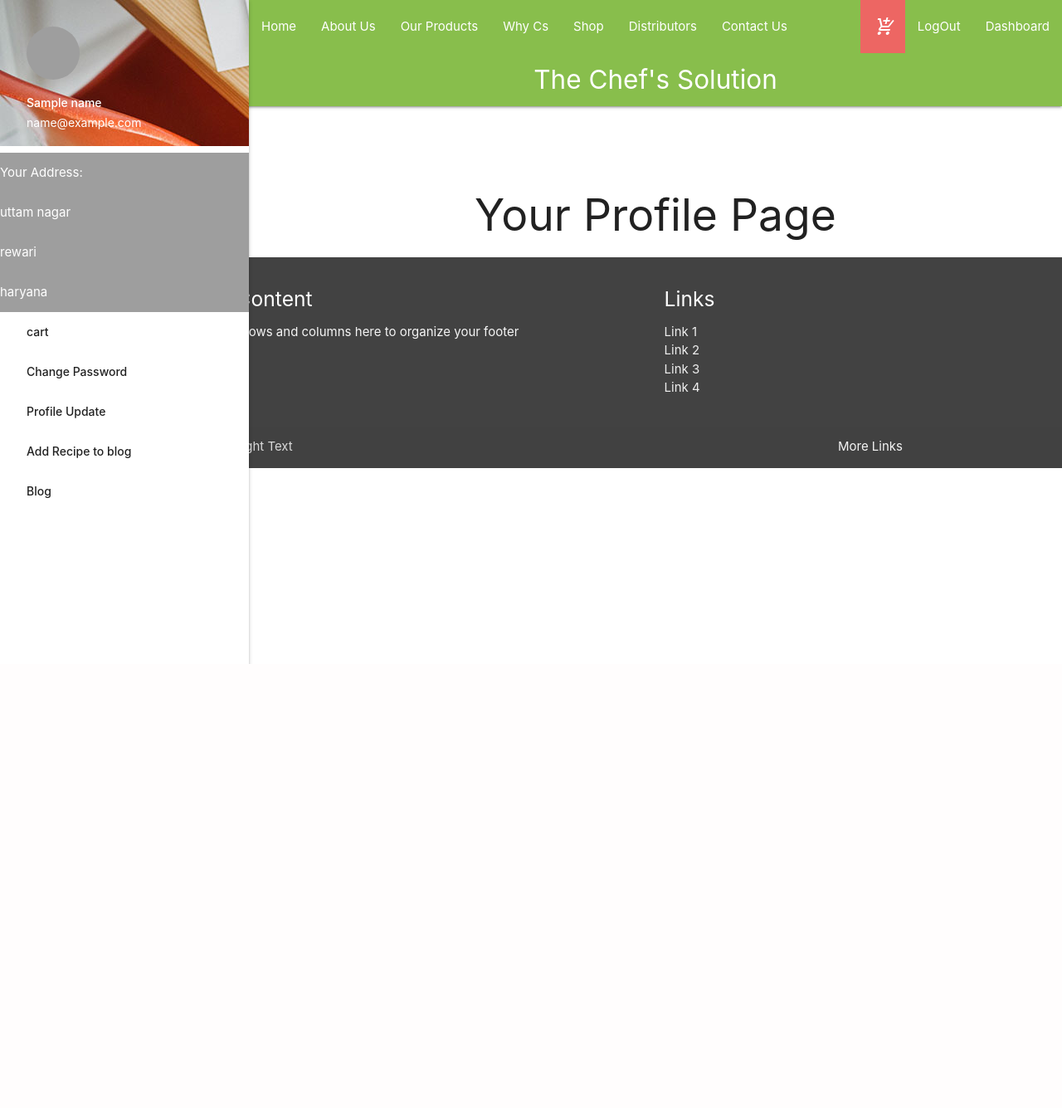
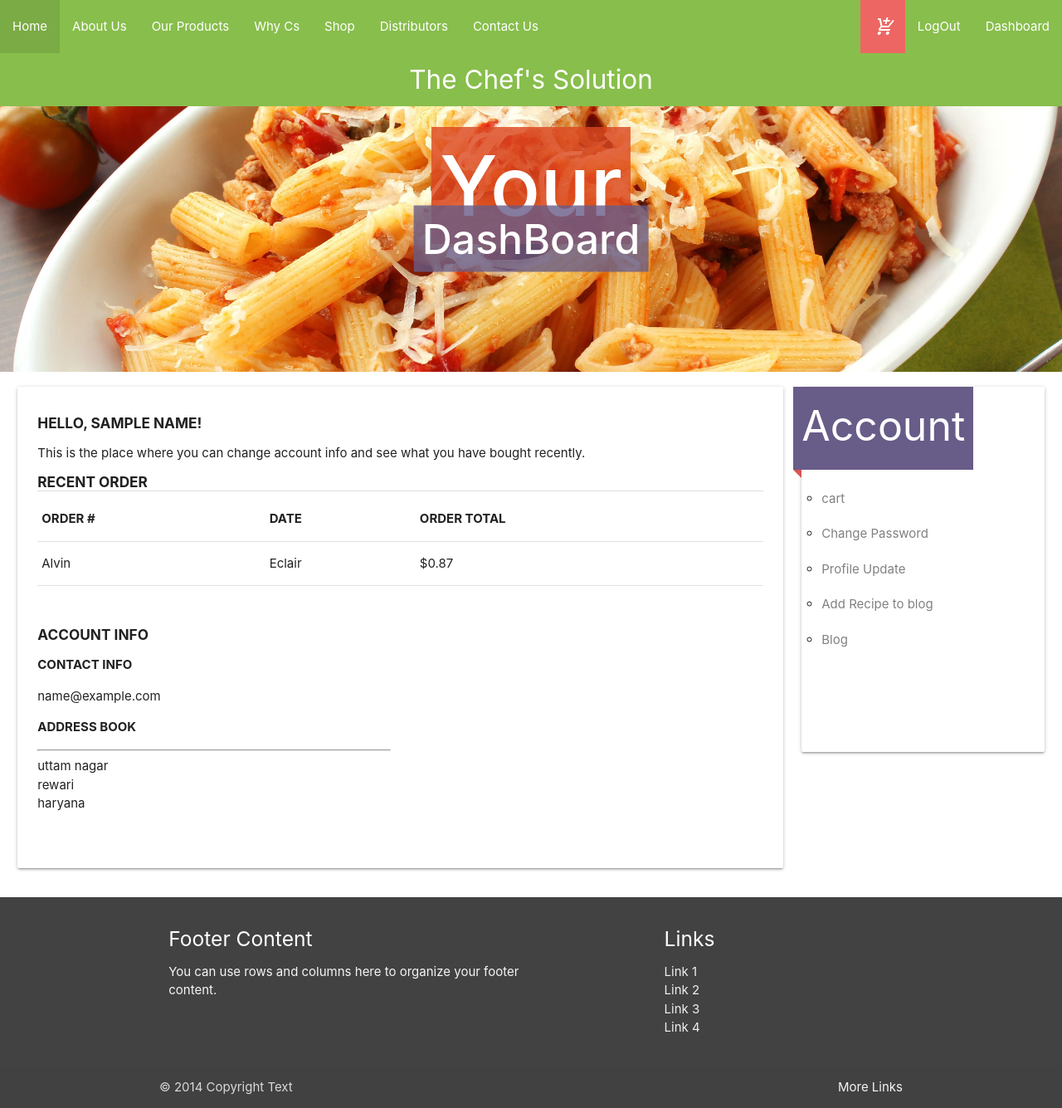
Before and after one commit to nkkumawat/ChefSolutions, a Django app: template templates/customer/profile.html in a window 1280 px wide. Shown: the whole page at 83% size. Before the commit the page ends 800 px from the top, so only its background shows below. Run offline with Django 3.2, Linux system fonts and the light colour scheme; data comes from the database, SQL or seed files in the repository; both versions use the stored data as it was after the commit; tables that the repository leaves empty hold one stand-in row (values such as "Sample post"); the template is opened without the code that fills it: values that come from a table or form of the project are taken from there, most other values are stand-ins (such as "Sample title", 1, 10 or a date in 2020); some web fonts are replaced; grey boxes are pictures that could not be loaded.

Commit message:
profile page style improved

```diff
--- a/static/css/index.css
+++ b/static/css/index.css
@@ -59,8 +59,6 @@
 
 .my-card {
     margin-top: 30px;
-    /* padding-left: 10px; */
-    /* padding-right: 10px; */
 }
 
 .my-card .container{
--- a/static/css/login.css
+++ b/static/css/login.css
@@ -8,14 +8,14 @@
     border-bottom: 2px solid grey;
 }
 
-.login-btn{
+.my-btn{
     background: white;
     color: black;
     border: 1px solid #222222;
     transition: 0.5s;
 }
 
-.login-btn:hover{
+.my-btn:hover{
     background: rgba(237, 101, 99, 0.80);
     color: white;
     border: 1px solid #ed6663;
--- a/static/css/profile.css
+++ b/static/css/profile.css
@@ -1,11 +1,65 @@
-nav,
-.profile-content {
-    padding-left: 300px;
+.profile-container{
+    margin: 10px;
 }
 
-@media only screen and (max-width: 992px) {
-    nav,
-    .profile-content {
-        padding-left: 0;
-    }
+.name{
+    text-transform: uppercase;
+    font-weight: 700;
 }
+
+.sub-heading{
+    font-weight: 700;
+}
+
+.address-field{
+    margin: 0;
+    padding: 0;
+}
+
+.my-btn{
+    margin-top: 10px;
+}
+
+.my-card .contains{
+    position: relative;
+}
+
+.my-card span{
+    position: absolute;
+    top: 0px;
+    left: -10px;
+    height: 100px;
+    font-size: 50px;
+    color: white;
+    background: #685c88;
+    padding: 10px;
+}
+
+.my-card span::after{
+    content: "";
+    position: absolute;
+    left: 0px;
+    top: 100px;
+    width: 10px;
+    border-style: solid;
+    border-width: 5px;
+    border-color: #d95451 #d95451 transparent transparent;
+}
+
+.my-card p{
+    margin-top: 100px;
+    color: #333333;
+}
+
+.my-link>li{
+    list-style-type: circle !important;
+    margin-top: 20px;
+}
+
+.my-link li a{
+    color: grey;
+}
+
+.my-link li a:hover{
+    color: #d95451;
+}
--- a/static/js/profile.js
+++ /dev/null
@@ -1,3 +0,0 @@
-$(document).ready(function() {
-    $(".sidenav").sidenav();
-});
--- a/templates/customer/profile.html
+++ b/templates/customer/profile.html
@@ -2,20 +2,101 @@
 {% load static %}
 
 {% block styles %}
+<link rel="stylesheet" href="{% static 'css/topImage.css' %}">
 <link rel="stylesheet" href="{% static 'css/profile.css' %}">
 {% endblock styles %}
 
 {% block content %}
+<div class="top-image">
+    <div class="first center-align">
+        <span>
+            Your
+        </span>
+    </div>
+    <div class="second center-align">
+        <span>
+            DashBoard
+        </span>
+    </div>
+</div>
 
-{% include "../extends/sidenav.html" %}
+<div class="profile-container">
+    <div class="row">
+        <div class="col s12 m9">
+            <div class="card-panel">
+                <h6 class="name">HELLO, {{name}}!</h6>
+                <p>This is the place where you can change account info and see what you have bought recently.</p>
 
-<div class="profile-content">
-    <h2 class="center-align">Your Profile Page</h2>
+                <h6 style="font-weight: 700; border-bottom: 1px solid #dddddd;">RECENT ORDER</h6>
+                <table>
+                    <thead>
+                    <tr>
+                        <th>ORDER #</th>
+                        <th>DATE</th>
+                        <th>ORDER TOTAL</th>
+                    </tr>
+                    </thead>
+                    <tbody>
+                    <tr>
+                        <td>Alvin</td>
+                        <td>Eclair</td>
+                        <td>$0.87</td>
+                    </tr>
+                    </tbody>
+                </table>
+
+                <div class="row">
+
+                        <div class="col s12 m6">
+                            <h6 class="name" style="margin-top: 50px;">ACCOUNT INFO</h6>
+                            <p class="sub-heading">CONTACT INFO</p>
+                            <p>{{email}}</p>
+
+                            <p class="sub-heading">ADDRESS BOOK</p>
+                            {% if address %}
+                            {% for add in address %}
+                            <hr>
+                            <p class="address-field">{{add.street}}</p>
+                            <p class="address-field">{{add.city}}</p>
+                            <p class="address-field">{{add.state}}</p>
+                            <br>
+                            {% endfor %}
+                            {% else %}
+                            <a class="btn my-btn z-depth-0" href="#">Add a Address</a>
+                            {% endif %}
+
+                        </div>
+
+                </div>
+            </div>
+        </div>
+
+        <div class="col s12 m3">
+
+            <div class="my-card">
+                <div class="card-panel contains">
+
+                    <span>Account</span>
+                    <p>
+                      <ul class="my-link">
+                        <li><a href="{% url 'cart:cart' %}">cart</a></li>
+
+                        <li><a href="{% url 'customer:updatepassword' %}">Change Password</a></li>
+
+                        <li><a href="{% url 'customer:updateprofile' %}">Profile Update</a></li>
+
+                        <li><a href="{% url 'blog:addrecipe' %}">Add Recipe to blog</a></li>
+
+                        <li><a href="{% url 'blog:recipe' %}">Blog</a></li>
+                      </ul>
+                    </p>
+
+                </div>
+            </div>
+
+        </div>
+    </div>
 </div>
 
 
 {% endblock content%}
-
-{% block scripts %}
-<script src="{% static 'js/profile.js' %}"></script>
-{% endblock scripts %}
--- a/templates/customer/signup.html
+++ b/templates/customer/signup.html
@@ -25,7 +25,7 @@
         <p>
             Lorem ipsum dolor sit amet consectetur adipisicing elit. Inventore molestiae ullam placeat nobis nesciunt quos delectus illo, sequi voluptatibus ut, iste earum excepturi veniam, quis non. Ipsa impedit quam error.
         </p>
-        <a class="btn z-depth-0 login-btn" href="{% url 'customer:login' %}">Login</a>
+        <a class="btn z-depth-0 my-btn" href="{% url 'customer:login' %}">Login</a>
     </div>
     <div class="col s0 m1"></div>
 
@@ -56,7 +56,7 @@
             <label for="password">Enter Your Password</label>
             <input class="my-form" name="password" type="password" id="password" />
 
-            <input class="btn z-depth-0 login-btn" type="submit" value="Submit" />
+            <input class="btn z-depth-0 my-btn" type="submit" value="Submit" />
         </form>
     </div>
 </div>
--- a/templates/extends/sidenav.html
+++ /dev/null
@@ -1,46 +0,0 @@
-{% load static %}
-
-<ul id="slide-out" class="sidenav sidenav-fixed">
-    <li>
-        <div class="user-view">
-            <div class="background">
-                <img src="{% static 'images/office.jpg' %}">
-            </div>
-            <a href="#user"><img class="circle" src="/{{ image }}"></a>
-            <a href="#name"><span class="white-text name">{{name}}</span></a>
-            <a href="#email"><span class="white-text email">{{email}}</span></a>
-        </div>
-    </li>
-    <li class="grey white-text">
-
-        {% if address %}
-        Your Address:
-        <ul>
-            {% for add in address %}
-            <li>{{add.street}}</li>
-            <li>{{add.city}}</li>
-            <li>{{add.state}}</li>
-            {% endfor %}
-        </ul>
-        {% else %}
-        <a href="">Add a Address</a>
-        {% endif %}
-
-    </li>
-    <li>
-        <a href="{% url 'cart:cart' %}">cart</a>
-    </li>
-    <li>
-        <a href="{% url 'customer:updatepassword' %}">Change Password</a>
-    </li>
-    <li>
-        <a href="{% url 'customer:updateprofile' %}">Profile Update</a>
-    </li>
-    <li>
-        <a href="{% url 'blog:addrecipe' %}">Add Recipe to blog</a>
-    </li>
-    <li>
-        <a href="{% url 'blog:recipe' %}">Blog</a>
-    </li>
-</ul>
-<a href="#" data-target="slide-out" class="sidenav-trigger"><i class="medium material-icons">assignment_ind</i></a>
```
Also changed, not shown: templates/customer/login.html (+4 -9 lines), db.sqlite3.
